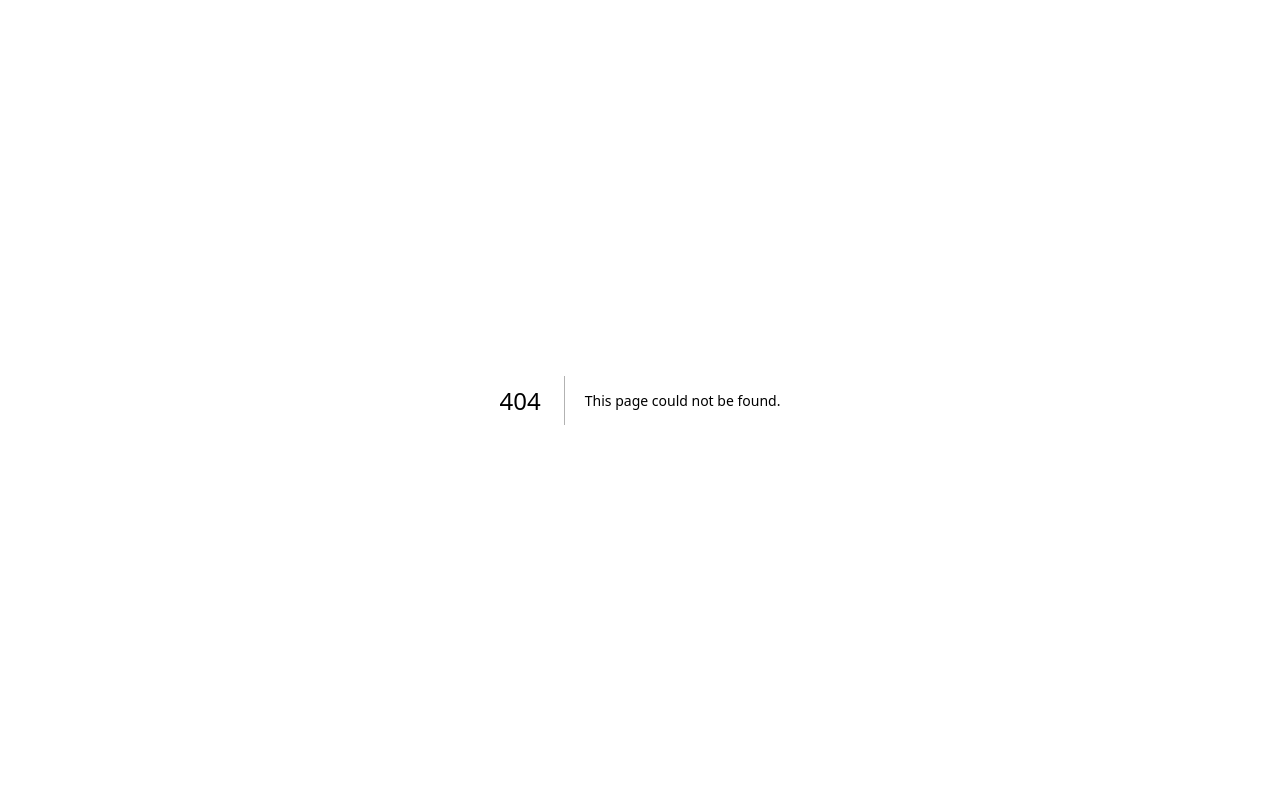
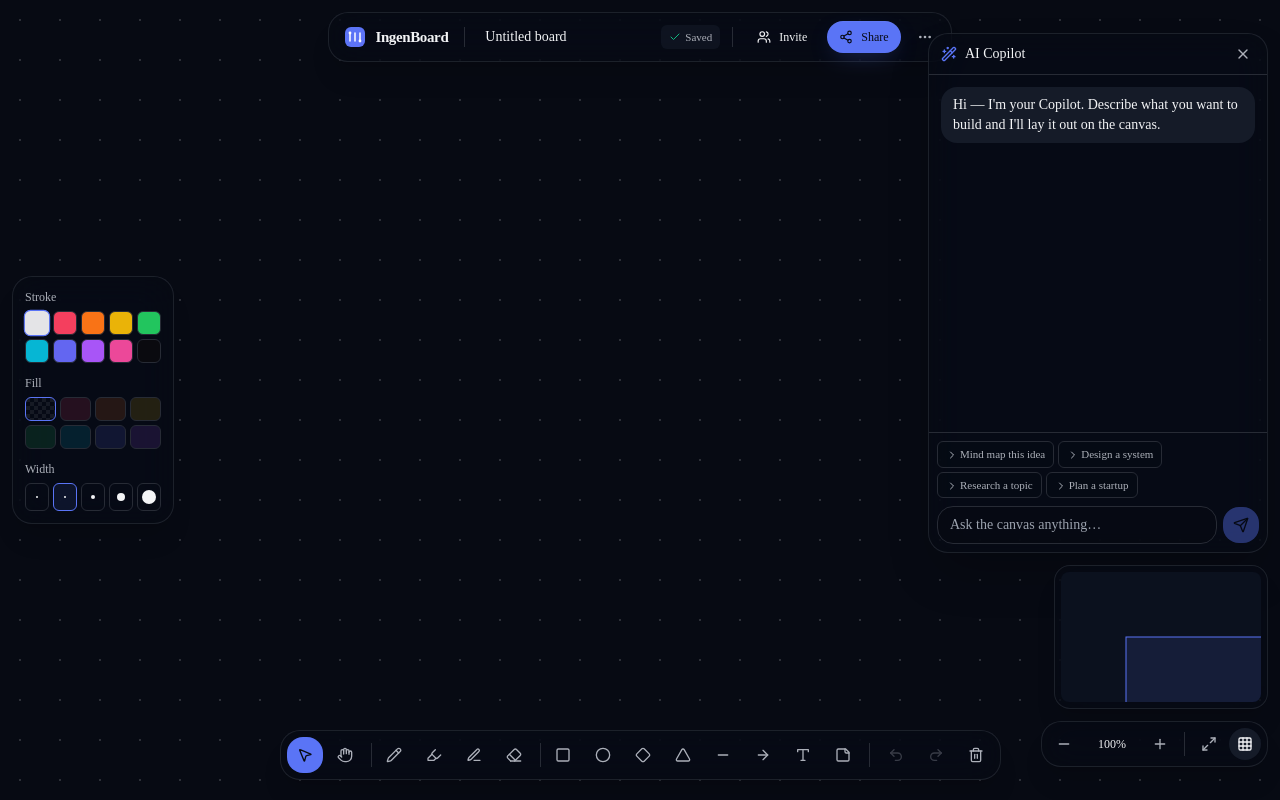
Before and after one commit to PRABHMANNAT/iNFINITE-white-BOARD, a Next.js app: page /canvas in a window 1280 px wide. Before the commit this address had no page. Built offline with nearby package versions, Linux system fonts and the light colour scheme.

Commit message:
feat(canvas): /canvas page + topbar — first runnable MVP slice
Top bar (logo, editable title, saved status, Invite/Share),
bottom toolbar, left style panel, right column with Copilot+minimap+zoom.
This is the first end-to-end usable canvas — pan, zoom, draw, AI generate.

```diff
--- /dev/null
+++ b/src/app/canvas/page.tsx
@@ -0,0 +1,39 @@
+import { CanvasSurface } from '@/canvas/surface';
+import { CanvasToolbar } from '@/canvas/toolbar';
+import { StylePanel } from '@/canvas/style-panel';
+import { ZoomControls } from '@/canvas/zoom-controls';
+import { Minimap } from '@/canvas/minimap';
+import { AICopilot } from '@/canvas/ai-copilot';
+import { CanvasTopbar } from '@/canvas/topbar';
+
+export const dynamic = 'force-dynamic';
+
+export default function CanvasPage() {
+  return (
+    <div className="relative h-screen w-screen overflow-hidden">
+      <CanvasSurface />
+
+      {/* Top bar */}
+      <div className="pointer-events-none absolute inset-x-0 top-3 z-30 flex items-start justify-center px-3">
+        <CanvasTopbar />
+      </div>
+
+      {/* Bottom toolbar */}
+      <div className="pointer-events-none absolute inset-x-0 bottom-5 z-30 flex justify-center">
+        <CanvasToolbar />
+      </div>
+
+      {/* Left style panel */}
+      <div className="pointer-events-none absolute left-3 top-1/2 z-30 -translate-y-1/2">
+        <StylePanel />
+      </div>
+
+      {/* Right column: copilot + minimap + zoom */}
+      <div className="pointer-events-none absolute right-3 top-1/2 z-30 flex -translate-y-1/2 flex-col items-end gap-3">
+        <AICopilot />
+        <Minimap />
+        <ZoomControls />
+      </div>
+    </div>
+  );
+}
--- /dev/null
+++ b/src/canvas/topbar.tsx
@@ -0,0 +1,42 @@
+'use client';
+
+import Link from 'next/link';
+import { useState } from 'react';
+import { Share2, Users, MoreHorizontal, Check } from 'lucide-react';
+import { Logo } from '@/components/brand/logo';
+import { Button } from '@/components/ui/button';
+
+export function CanvasTopbar() {
+  const [title, setTitle] = useState('Untitled board');
+  const [saved] = useState<'saved' | 'saving'>('saved');
+
+  return (
+    <div className="pointer-events-auto glass flex items-center gap-2 rounded-2xl px-2.5 py-2 shadow-xl">
+      <Link href="/" className="px-1">
+        <Logo />
+      </Link>
+      <div className="mx-1 h-5 w-px bg-border" />
+      <input
+        value={title}
+        onChange={(e) => setTitle(e.target.value)}
+        className="w-44 rounded-md bg-transparent px-2 py-1 text-sm font-medium outline-none focus:bg-bg-muted"
+      />
+      <div className="flex items-center gap-1 rounded-md bg-bg-muted/60 px-2 py-1 text-[11px] text-fg-muted">
+        <Check className="h-3 w-3 text-emerald-500" />
+        {saved === 'saved' ? 'Saved' : 'Saving…'}
+      </div>
+      <div className="mx-1 h-5 w-px bg-border" />
+      <Button variant="ghost" size="sm">
+        <Users className="h-3.5 w-3.5" />
+        Invite
+      </Button>
+      <Button size="sm">
+        <Share2 className="h-3.5 w-3.5" />
+        Share
+      </Button>
+      <button className="flex h-8 w-8 items-center justify-center rounded-xl text-fg-muted hover:bg-bg-muted hover:text-fg">
+        <MoreHorizontal className="h-4 w-4" />
+      </button>
+    </div>
+  );
+}
```
